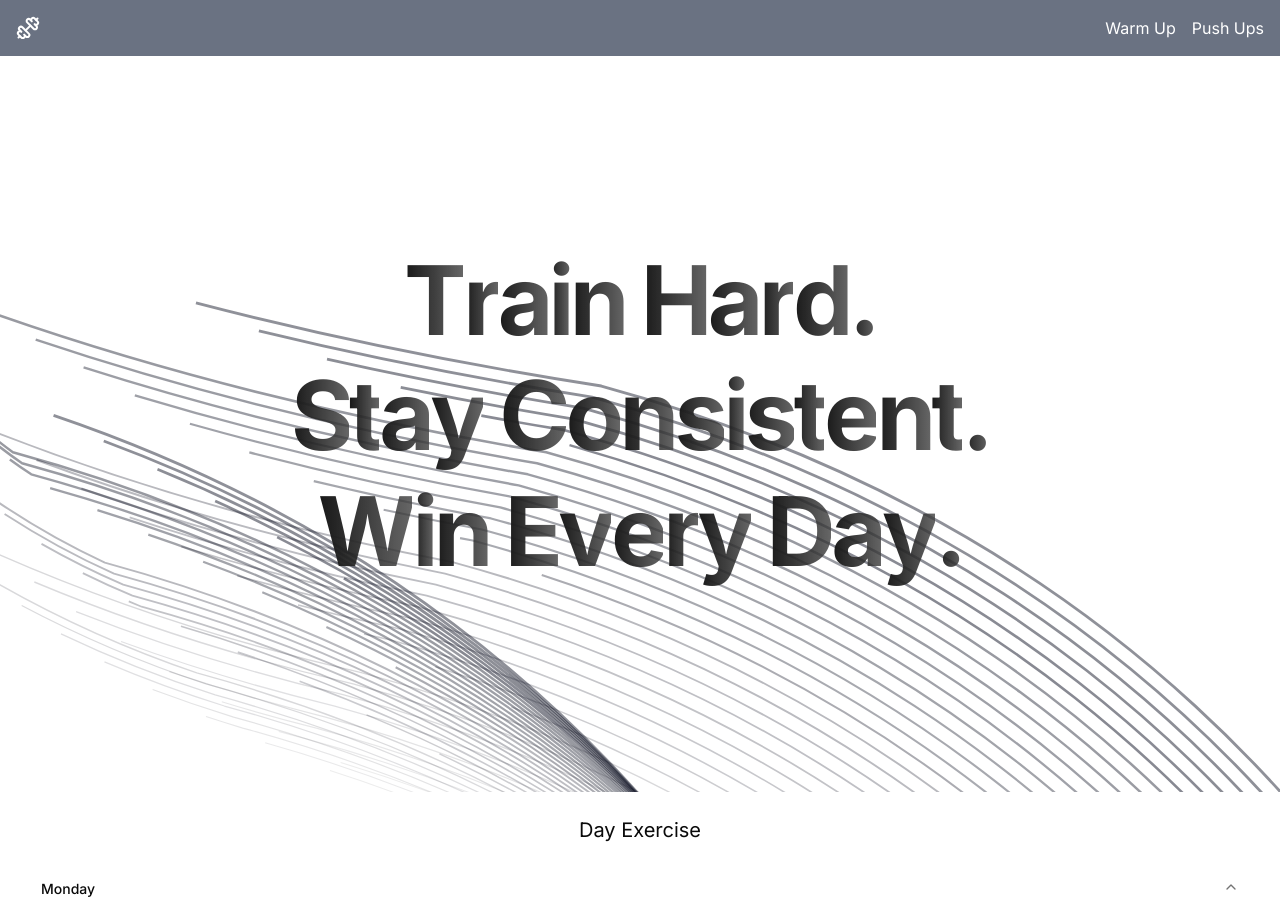
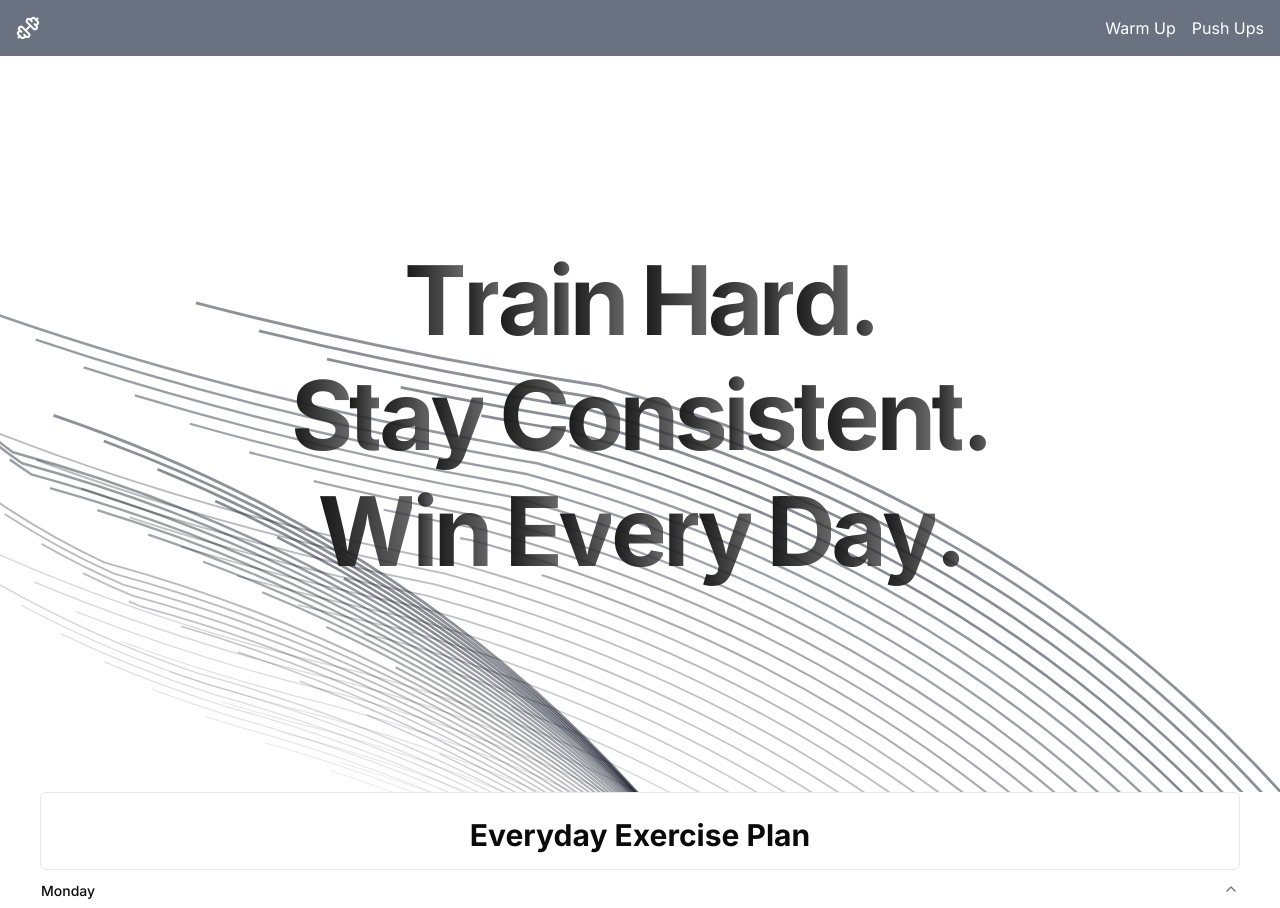
Before and after one commit to dipendujana/gym-stack, a Next.js app: page / in a window 1280 px wide. Shown: the top 908 px of the page. Built offline with nearby package versions, Linux system fonts and the light colour scheme.

Commit message:
Update DayExercise component title and styling
- Changed the title from "Day Exercise" to "Everyday Exercise Plan".
- Enhanced styling with increased font size, bold text, and added border for improved visual appeal.

```diff
--- a/components/home/day-exercise.tsx
+++ b/components/home/day-exercise.tsx
@@ -133,7 +133,9 @@ export function DayExercise() {
   return (
     <section className="">
       <div className="contain px-4 lg:px-10">
-        <h2 className="py-6 text-center text-base lg:text-xl">Day Exercise</h2>
+        <h2 className="py-6 text-center text-xl lg:text-3xl border border-gray-200 pb-4 font-bold rounded-sm">
+          Everyday Exercise Plan
+        </h2>
         <div>
           <Accordion
             type="single"
```
